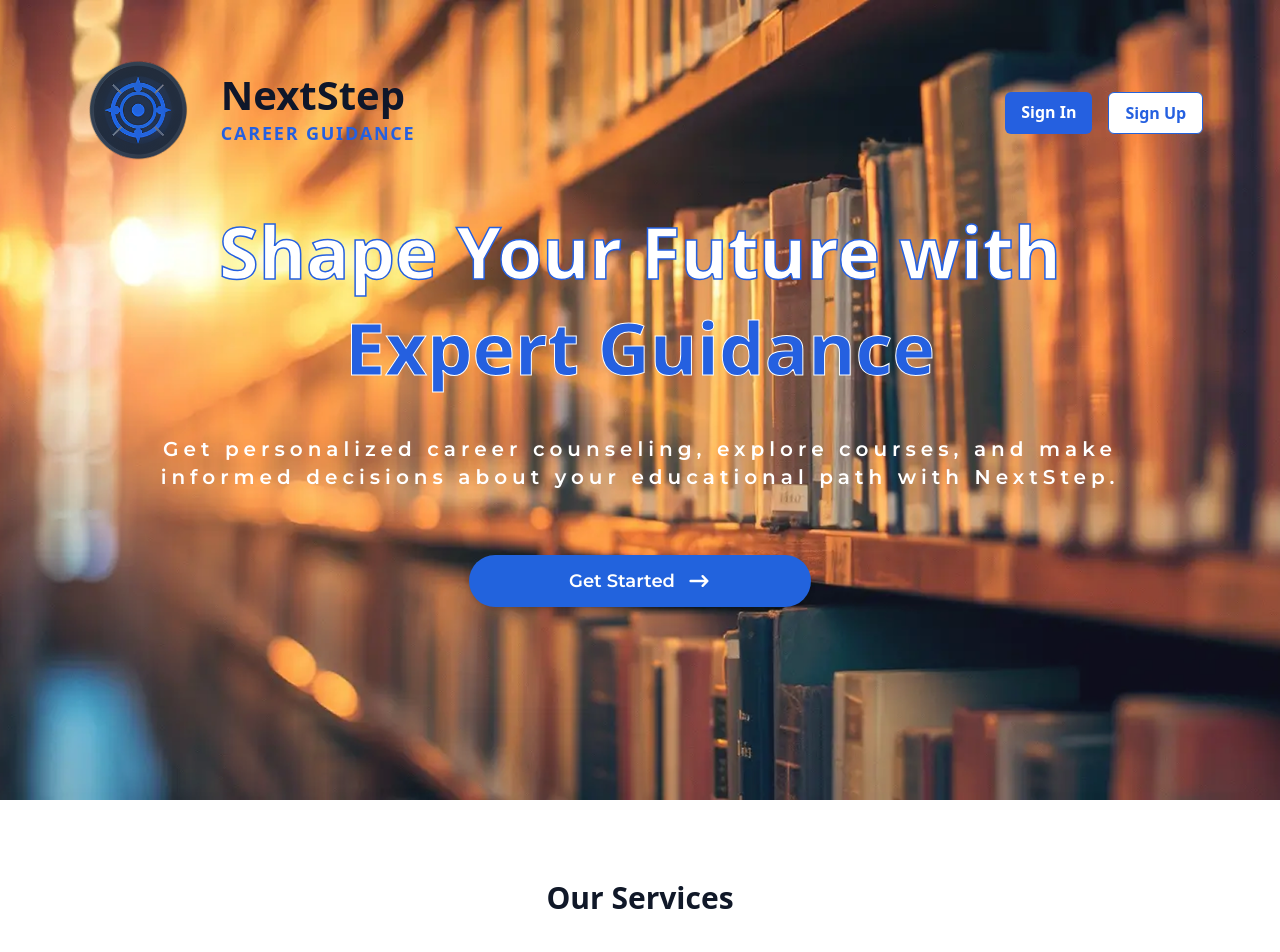
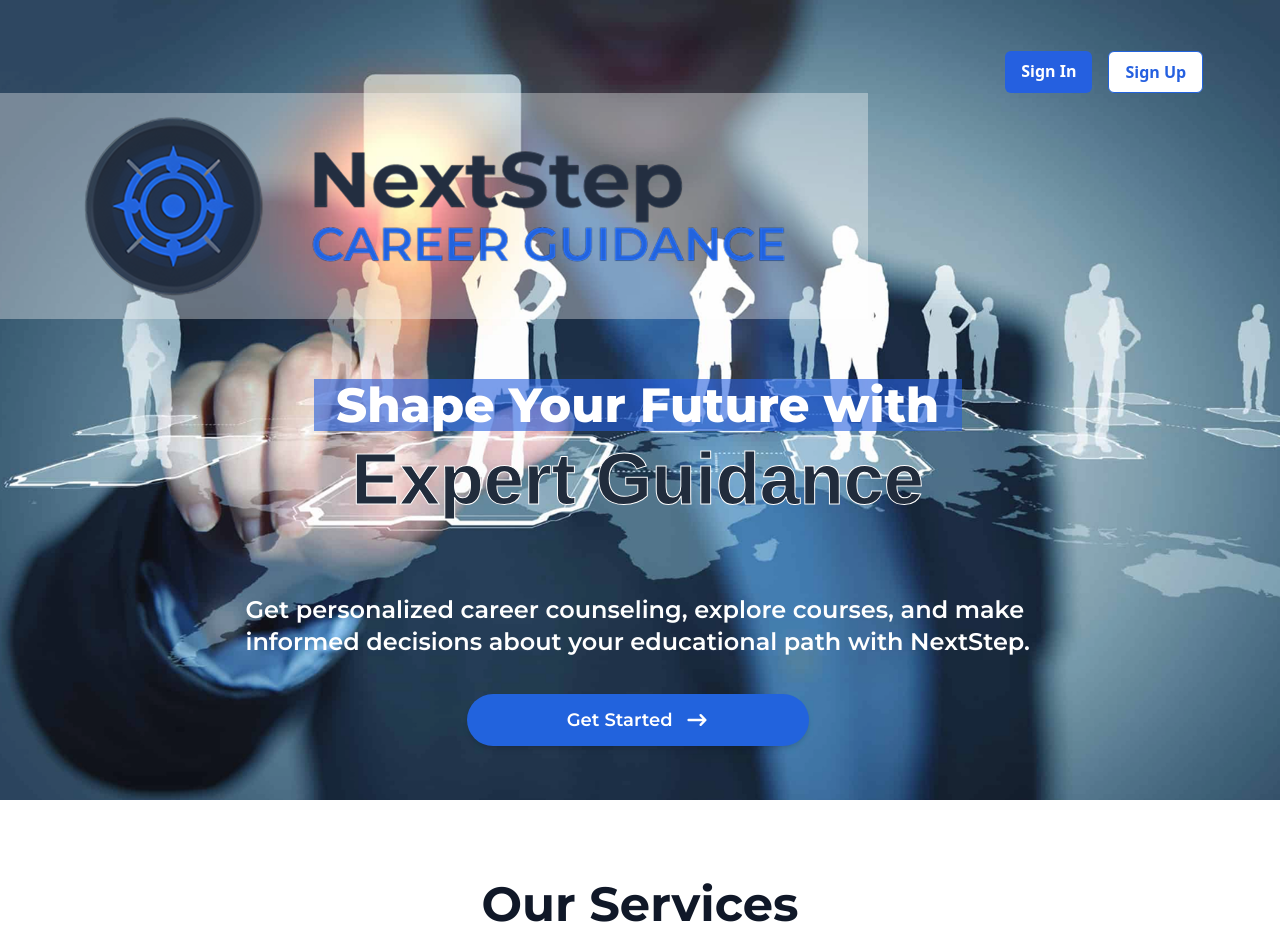
Before and after one commit to DevindiPeiris/NextStep, a React (Vite) app in the folder frontend/nextstep-frontend/: page / in a window 1280 px wide. Shown: the top 952 px of the page. Built offline with nearby package versions, Linux system fonts and the light colour scheme.

Commit message:
Frontend changes added

```diff
--- a/frontend/nextstep-frontend/src/pages/Home.jsx
+++ b/frontend/nextstep-frontend/src/pages/Home.jsx
@@ -5,8 +5,8 @@ import ServiceCard from '../components/ServiceCard';
 import pic1 from '../assets/123.jpg';
 import { Link, useNavigate } from 'react-router-dom';
 import MainImg from '../assets/c.jpeg';
-import HomepageBackground from '../assets/HomepageBackground.png'
-import NextStepLogo from '../assets/NextStepLogo.png'
+import HomepageBackground from '../assets/HomepageBackground1.png'
+import NextStepLogo from '../assets/NextStepLogo1.png'
 import { HiArrowNarrowRight } from 'react-icons/hi';
 
 
@@ -17,15 +17,8 @@ const Home = () => {
     <div>
       {/* Homepage - Introduction Section*/}
       <section style={{ backgroundImage: `url(${HomepageBackground})` }} className="bg-cover bg-center min-h-screen">
-        <div className="flex flex-col md:flex-row items-center justify-between px-[6%] py-4 gap-4 md:gap-0 md:pt-[4%]">
-          <div className="flex flex-col sm:flex-row items-center sm:items-start space-x-0 sm:space-x-4 text-center sm:text-left">
-            <img src={NextStepLogo} alt="Logo" className="w-24 sm:w-28 md:w-32 object-contain"/>
-            <div className="leading-tight mt-2 sm:mt-0">
-              <div className="text-[#0F172A] text-2xl sm:text-3xl md:text-[2.5rem] font-extrabold md:mt-[10%]">NextStep</div>
-              <div className="text-[#2560E0] text-sm sm:text-base md:text-lg font-semibold tracking-widest uppercase">Career Guidance</div>
-            </div>
-          </div>
-          <div className="flex space-x-4">
+        <div className='pr-[6%] py-[4%]'>
+          <div className="flex justify-end space-x-4">
             <Link to="/signin"
             className="bg-[#2560E0] text-white px-4 py-2 rounded-md font-semibold hover:bg-[#1b54c2] transition duration-200 text-sm md:text-base">
               Sign In
@@ -35,25 +28,32 @@ const Home = () => {
               Sign Up
             </Link>
           </div>
-        </div>
-        <div className="flex flex-col items-center pt-[2%]">
-          <span className="text-3xl sm:text-3xl md:text-6xl lg:text-7xl font-extrabold" style={{WebkitTextStroke: '1.5px #2560E0',WebkitTextFillColor: 'white'}}>Shape Your Future with</span><br/>
-          <span className="text-3xl sm:text-5xl md:text-6xl lg:text-7xl font-extrabold" style={{WebkitTextStroke: '1px white',WebkitTextFillColor: '#2560E0'}}>Expert Guidance</span>
-          <span className="[font-family:'Montserrat',sans-serif] text-white font-semibold text-base sm:text-lg md:text-xl pt-[4%]   sm:tracking-widest md:tracking-[0.25em] text-center mx-auto">
-            Get personalized career counseling, explore courses, and make<br/>informed decisions about your educational
+          <div>
+            <img src={NextStepLogo} alt="Logo"/>
+          </div>
+          <div className='flex flex-col items-center pl-[6%]'>
+            <span className="text-3xl sm:text-5xl md:text-6xl lg:text-5xl font-extrabold text-white mt-[5%] bg-[#2560E099] px-[2%] py-[0.2%] [font-family:'Montserrat',sans-serif]" >Shape Your Future with</span>
+            <span className="text-3xl sm:text-5xl md:text-6xl lg:text-7xl font-extrabold text-[#212C3C] mt-[1%] [font-family:'Montserra',sans-serif]" style={{WebkitTextStroke: '1px white'}} > Expert Guidance</span>
+            <span className="text-white text-2xl font-semibold mt-[7%] [font-family:'Montserrat',sans-serif]" > Get personalized career counseling, explore courses, and make<br/>informed decisions about your educational
             path with NextStep.</span>
-        </div>
-        <div className="flex flex-col items-center pt-[5%]">
+          </div>
+          <div className="flex flex-col items-center pl-[6%] pt-[3%]">
           <button className="flex items-center gap-3 bg-[#2263DD] text-white px-25 py-3 rounded-full font-semibold text-base md:text-lg hover:bg-[#1b54c2]
           transition duration-200 [font-family:'Montserrat',sans-serif] shadow-md" onClick={() => navigate('/roleselection')}>
             Get Started<HiArrowNarrowRight className="text-xl md:text-2xl mt-[1px]" />
           </button>
         </div>
+        </div>
+
+
       </section>
 
       {/* Services Section */}
       <section className="p-20">
-        <h2 className="text-3xl font-bold text-center mb-8 text-gray-900">Our Services</h2>
+        <h2 className="text-5xl font-bold text-center mb-8 text-gray-900 [font-family:'Montserrat',sans-serif]">Our Services</h2>
+        <div className="flex justify-center">
+          <span className="text-xl text-center text-[#6D6D6D]">Comprehensive career guidance tools and resources to help you make <br/>informed decisions about your future</span>
+        </div>
         <div className="grid grid-cols-1 md:grid-cols-4 gap-6 mt-20">
           <ServiceCard
             icon="🔍"
```
Also changed, not shown: frontend/nextstep-frontend/src/assets/HomepageBackground1.png (added), frontend/nextstep-frontend/src/assets/NextStepLogo1.png (added).
